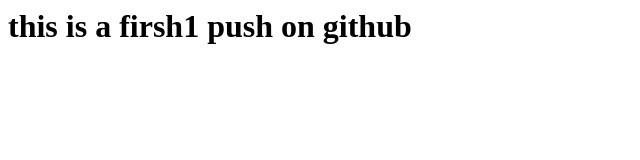
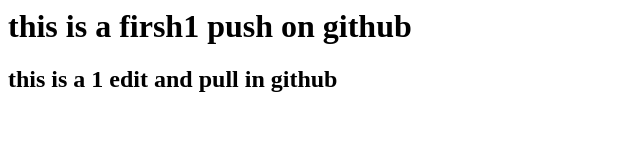
Before and after one commit to HosinMosavy/tamrin1, a plain HTML site: page index.html in a window 1280 px wide. Shown: the whole page, without its empty margins (0-640 px from the left). Drawn offline with Linux system fonts and the light colour scheme.

Commit message:
Update index.html
edit in github

```diff
--- a/index.html
+++ b/index.html
@@ -6,5 +6,6 @@
 </head>
 <body>
     <h1>this is a firsh1 push on github</h1>
+    <h2>this is a 1 edit and pull in github</h2>
 </body>
 </html>
```
